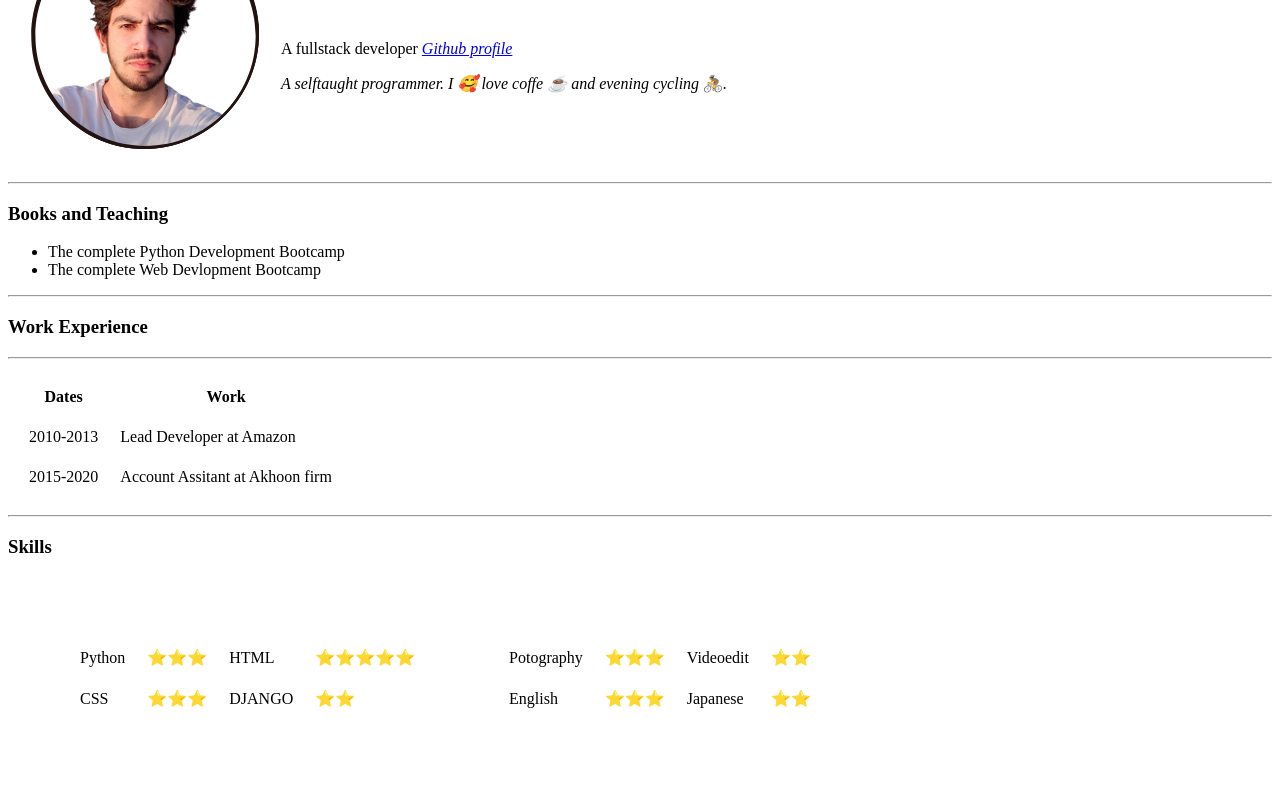
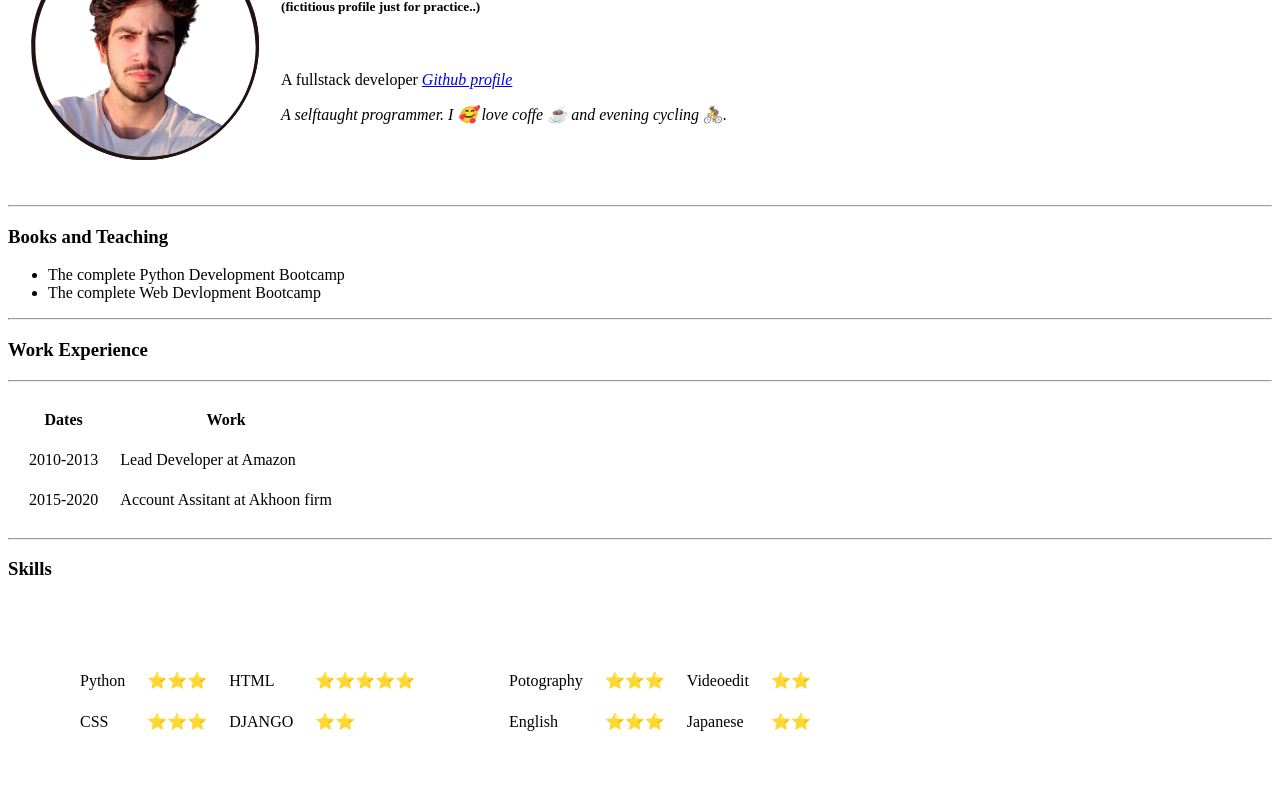
Before and after one commit to Akhoon-Faheem/Angellia_fullstack_projects, a plain HTML site: page index.html in a window 1280 px wide. Shown: the part 111-901 px from the top of the page. Drawn offline with Linux system fonts and the light colour scheme.

Commit message:
Add  fictitious to profile

```diff
--- a/index.html
+++ b/index.html
@@ -10,6 +10,7 @@
         <tr>
             <td><img src="profile.png" alt="my profile"></td>
             <td><h1>Faheem Akhoon</h1>
+                 <h5>(fictitious profile just for practice..)</h5>
     <br>
     <p>A fullstack developer <a href="https://github.com/Akhoon-Faheem"><em>Github profile</em></a></p>
     <p><i>A selftaught programmer. I 🥰 love coffe ☕️ and evening cycling 🚴. </i></p>
```
